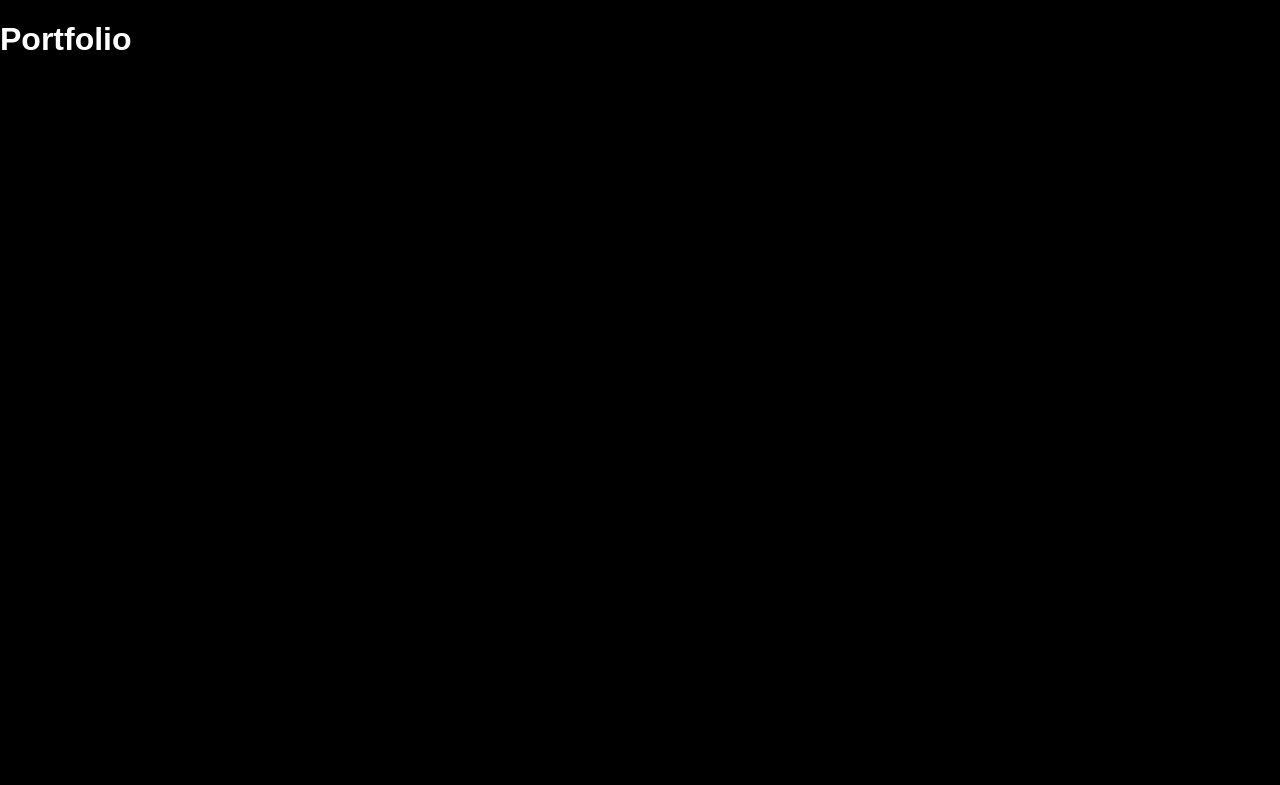
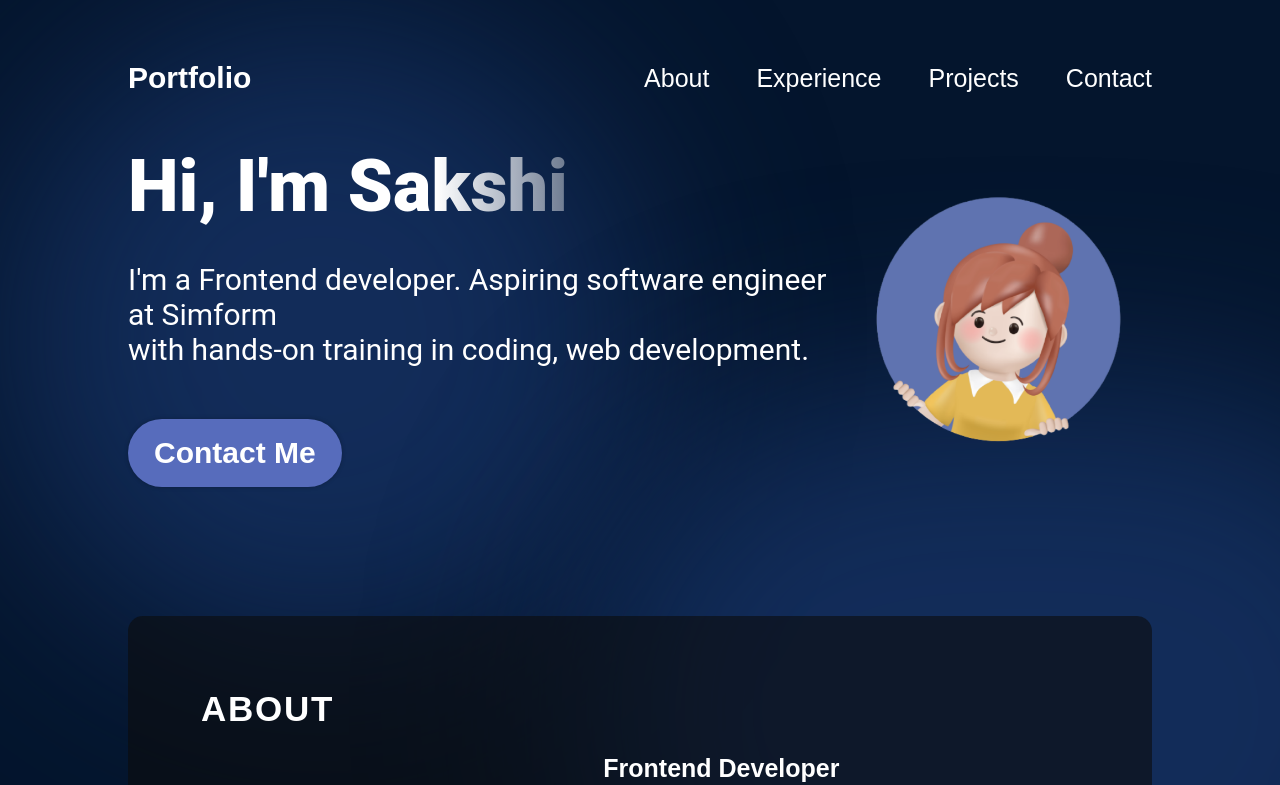
Before and after one commit to Sakshi-Simform/portfolio, a React (Vite) app: page / in a window 1280 px wide. Shown: the top 785 px of the page. Built offline with nearby package versions, Linux system fonts and the light colour scheme.

Commit message:
feature: add main app file

```diff
--- a/src/App.tsx
+++ b/src/App.tsx
@@ -1,8 +1,15 @@
+import { About } from './components/About/About';
+import { Hero } from './components/Hero/Hero';
+import { Navbar } from './components/Navbar/Navbar';
+import styles from './styles/App.module.css'
+
 
 export function App() {
   return (
-    <>
-      <h1>Portfolio</h1>
-    </>
-  )
+    <div className={styles.App}>
+      <Navbar />
+      <Hero />
+     <About />
+    </div>
+  );
 }
```
